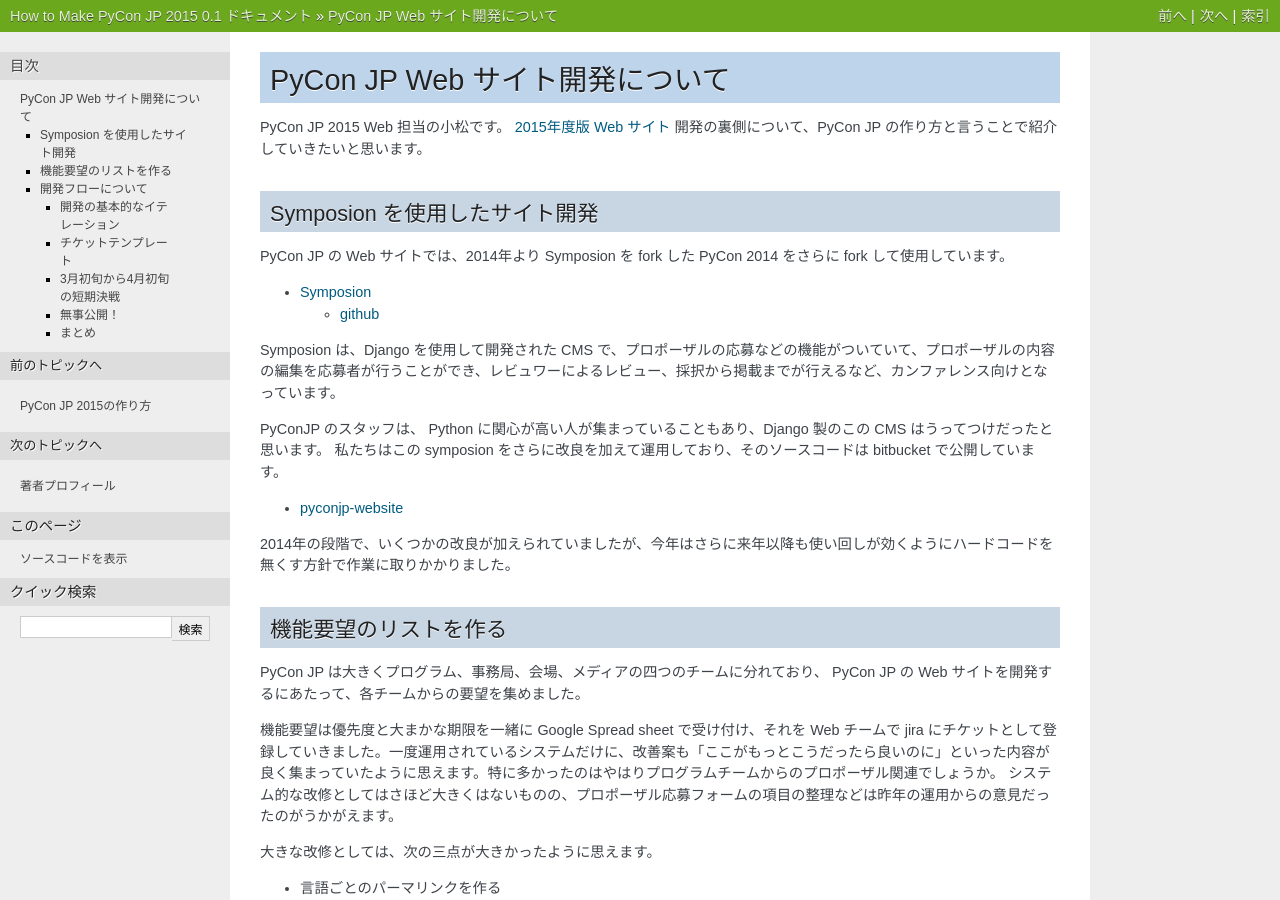
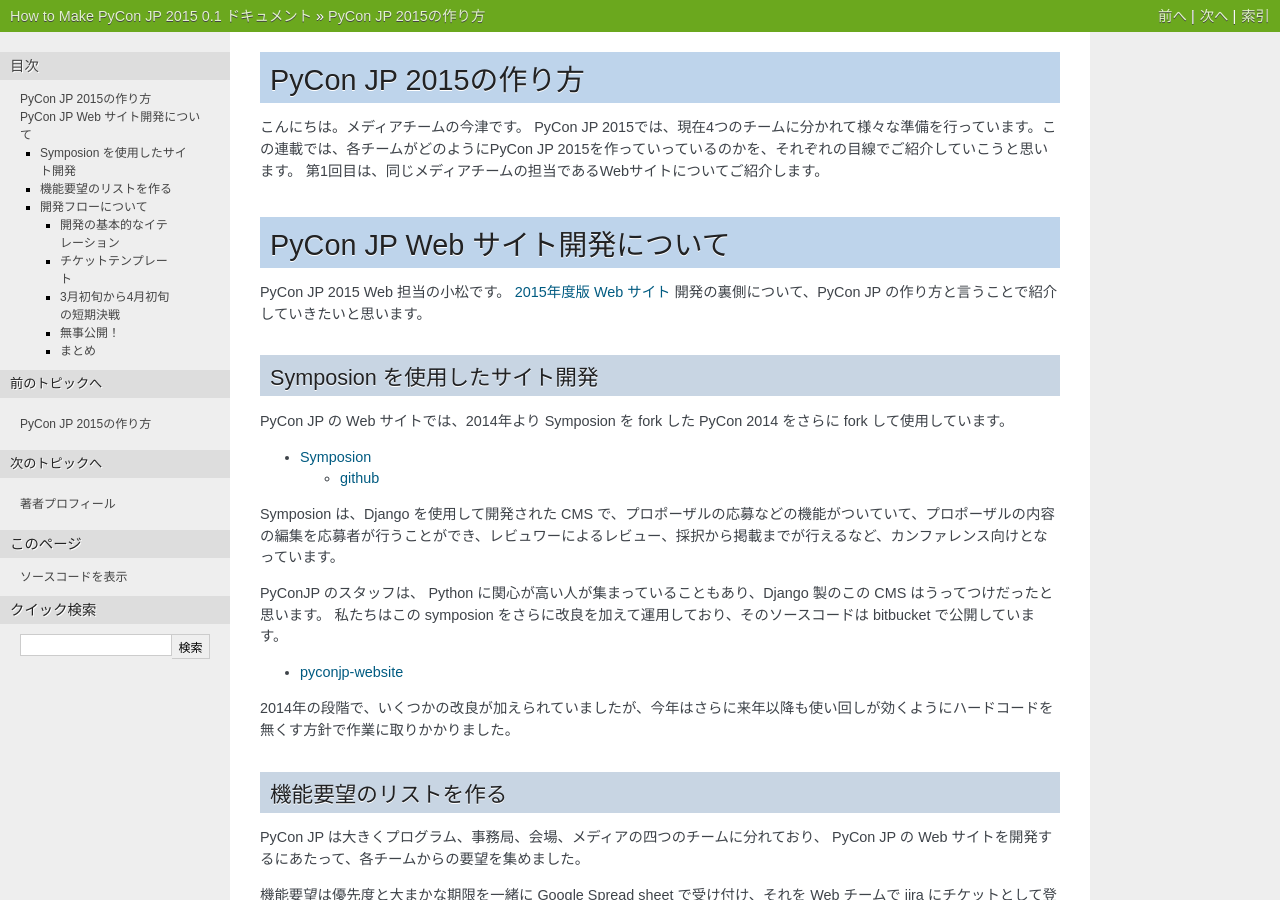
Before and after one commit to pyconjp/reports2015, a Sphinx documentation site: the page built from how-to-make/source/01_web.rst, in a window 1280 px wide and 900 px high. Built offline with Sphinx 7.4.7, drawn with Linux system fonts in a browser that asks for light colours; some of the changed text lies outside the part shown.

Commit message:
01_web.rst edited online with Bitbucket

```diff
--- a/how-to-make/source/01_web.rst
+++ b/how-to-make/source/01_web.rst
@@ -1,3 +1,11 @@
+=================================
+PyCon JP 2015の作り方
+=================================
+
+こんにちは。メディアチームの今津です。
+PyCon JP 2015では、現在4つのチームに分かれて様々な準備を行っています。この連載では、各チームがどのようにPyCon JP 2015を作っていっているのかを、それぞれの目線でご紹介していこうと思います。
+第1回目は、同じメディアチームの担当であるWebサイトについてご紹介します。
+
 =================================
  PyCon JP Web サイト開発について
 =================================
```
